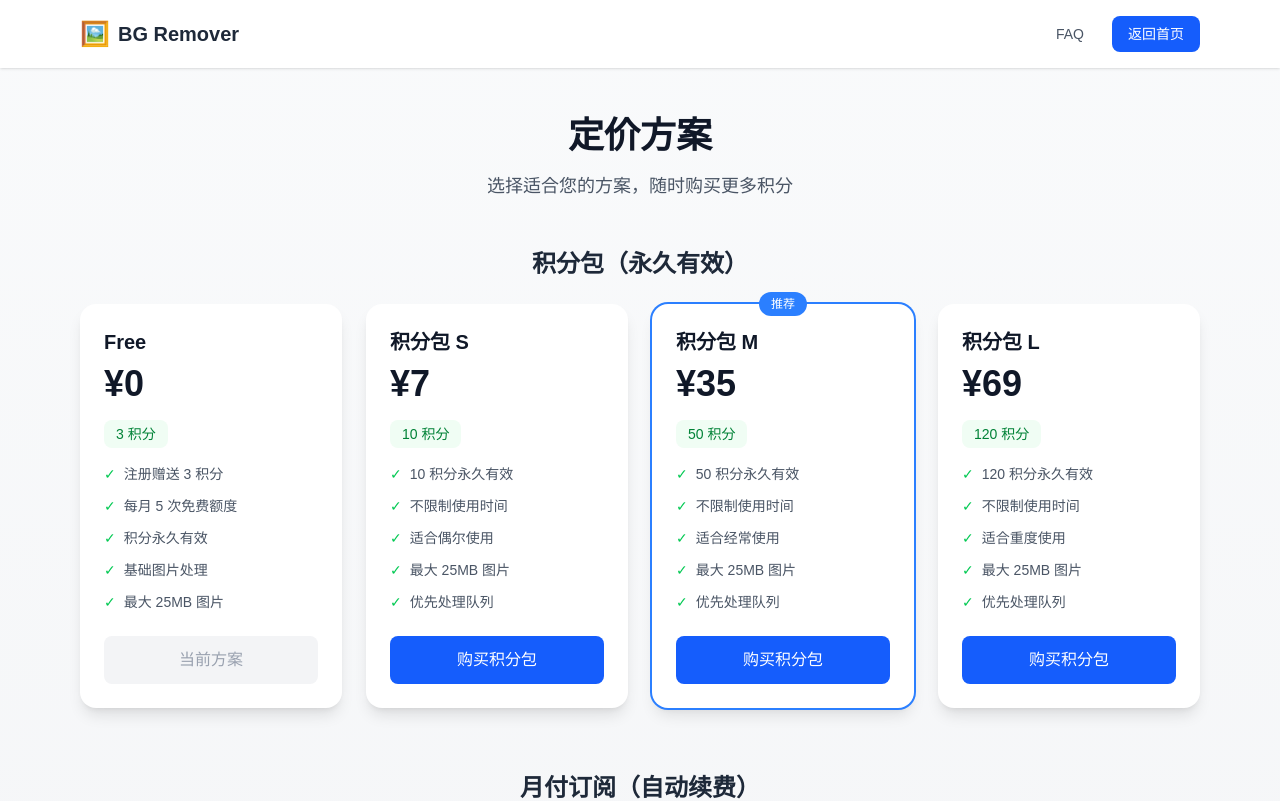
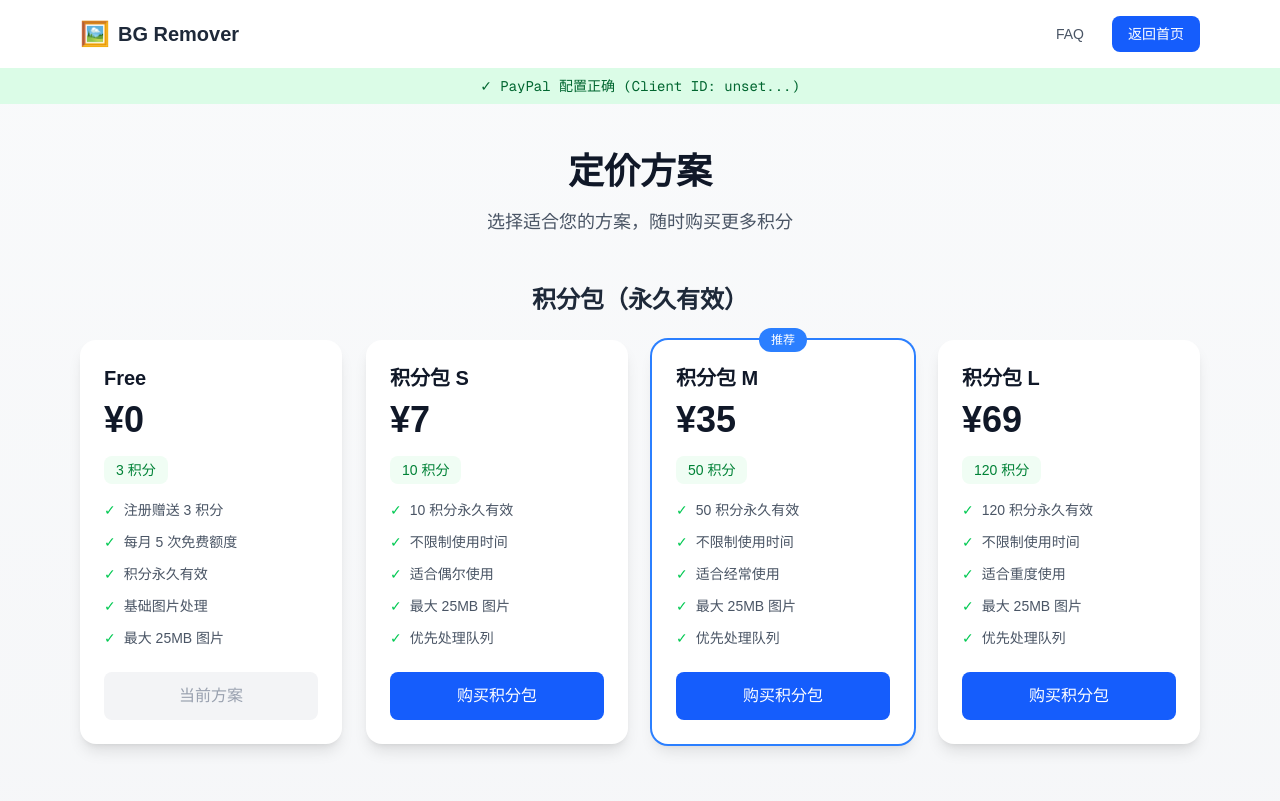
Before and after one commit to tianyu1314ddd/image-background-remover, a Next.js app: page /pricing in a window 1280 px wide. Shown: the top 801 px of the page. Built offline with nearby package versions, Linux system fonts and the light colour scheme; no server answers.

Commit message:
debug: add PayPal config debug banner and console logging
- Show PayPal configuration status on pricing page
- Add console.log to PayPalButton for debugging

```diff
--- a/src/app/pricing/page.tsx
+++ b/src/app/pricing/page.tsx
@@ -244,6 +244,10 @@ export default function PricingPage() {
   const [selectedTier, setSelectedTier] = useState<PricingTier | null>(null);
   const [successData, setSuccessData] = useState<{transactionId: string; packageName: string} | null>(null);
 
+  // Debug: Check PayPal configuration
+  const paypalClientId = process.env.NEXT_PUBLIC_PAYPAL_CLIENT_ID;
+  const isPaypalConfigured = !!paypalClientId;
+
   const handlePurchase = (tier: PricingTier) => {
     if (tier.isFree) return;
     setSelectedTier(tier);
@@ -292,6 +296,13 @@ export default function PricingPage() {
           </div>
         </div>
       </header>
+
+      {/* Debug Banner */}
+      <div className={`py-2 text-center text-sm font-mono ${isPaypalConfigured ? 'bg-green-100 text-green-800' : 'bg-red-100 text-red-800'}`}>
+        {isPaypalConfigured
+          ? `✓ PayPal 配置正确 (Client ID: ${paypalClientId?.slice(0, 10)}...)`
+          : '✗ PayPal 未配置 (NEXT_PUBLIC_PAYPAL_CLIENT_ID 为空)'}
+      </div>
 
       {/* Pricing Content */}
       <section className="max-w-6xl mx-auto px-4 py-12">
--- a/src/components/paypal/PayPalButton.tsx
+++ b/src/components/paypal/PayPalButton.tsx
@@ -41,18 +41,23 @@ export default function PayPalButton({
 
   // Load PayPal SDK once
   useEffect(() => {
+    console.log('[PayPalButton] Mounting, clientId:', clientId ? `${clientId.slice(0, 10)}...` : 'EMPTY/MISSING');
+
     if (!clientId) {
+      console.error('[PayPalButton] Client ID is empty!');
       setStatus('error');
-      setErrorMsg('PayPal Client ID not configured');
+      setErrorMsg('PayPal Client ID not configured - build env var missing');
       return;
     }
 
     // Already loaded
     if (window.paypal) {
+      console.log('[PayPalButton] SDK already loaded');
       setStatus('ready');
       return;
     }
 
+    console.log('[PayPalButton] Loading PayPal SDK...');
     setStatus('loading');
 
     const script = document.createElement('script');
```
